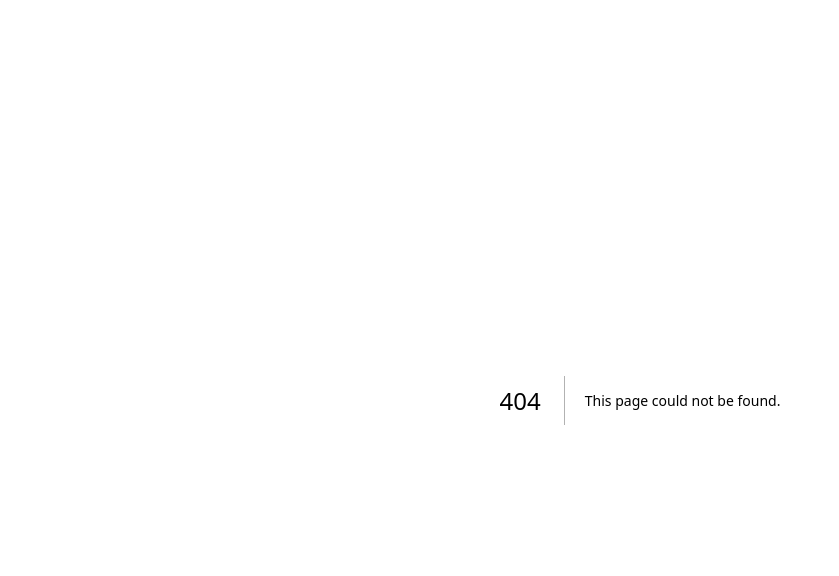
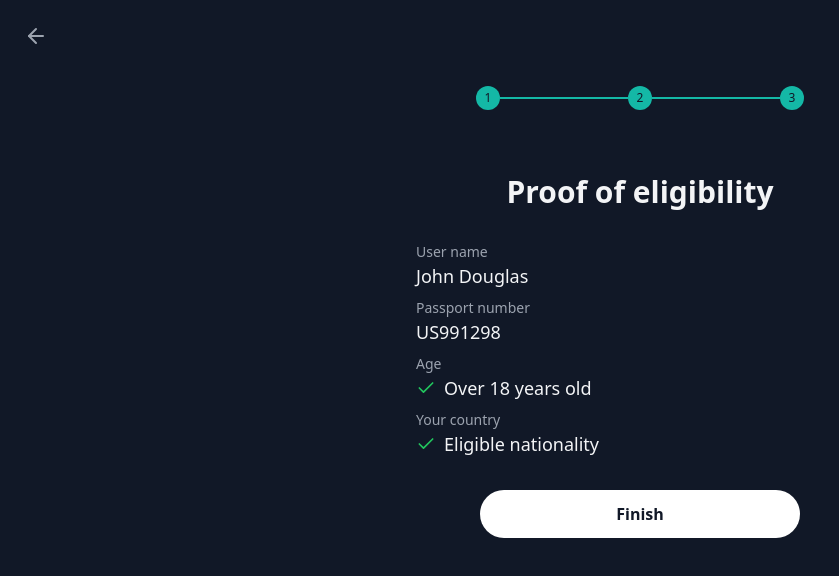
Before and after one commit to musmanfullstack/claimrewardsccd, a Next.js app: page /eligibility in a window 1280 px wide. Before the commit this address had no page. Shown: the top 576 px of the page, without its empty margins (0-839 px from the left). Built offline with nearby package versions, Linux system fonts and the light colour scheme.

Commit message:
pages added

```diff
--- a/package.json
+++ b/package.json
@@ -11,10 +11,9 @@
   "dependencies": {
     "lucide-react": "^0.453.0",
     "next": "14.2.15",
-<<<<<<< HEAD
+
     "qrcode": "^1.5.4",
-=======
->>>>>>> 88155a1891093daa19623edc86fcb03715388886
+
     "react": "^18",
     "react-dom": "^18"
   },
--- /dev/null
+++ b/src/app/eligibility/page.tsx
@@ -0,0 +1,11 @@
+import React from 'react'
+import Eligibility from '@/components/Eligibility'
+const page = () => {
+  return (
+    <div>
+        <Eligibility />
+    </div>
+  )
+}
+
+export default page
--- /dev/null
+++ b/src/components/Eligibility.tsx
@@ -0,0 +1,66 @@
+import { ArrowLeft, Check } from 'lucide-react'
+
+export default function ProofOfEligibility() {
+  const ProgressStep = ({ number, active }: { number: number; active: boolean }) => (
+    <div className="flex items-center">
+      <div className={`w-6 h-6 rounded-full flex items-center justify-center text-xs ${active ? 'bg-teal-500 text-gray-900' : 'bg-gray-700 text-gray-400'}`}>
+        {number}
+      </div>
+      {number < 3 && (
+        <div className={`h-[2px] w-12 sm:w-24 md:w-32 ${active ? 'bg-teal-500' : 'bg-gray-700'}`}></div>
+      )}
+    </div>
+  )
+
+  return (
+    <div className="min-h-screen bg-gray-900 text-gray-100 p-6 flex flex-col">
+      <header className="mb-8">
+        <button className="text-gray-400 hover:text-gray-200 transition-colors">
+          <ArrowLeft size={24} />
+        </button>
+      </header>
+
+      <main className="flex-grow flex flex-col items-center space-y-8 max-w-md mx-auto w-full">
+        <div className="flex justify-center w-full mb-8">
+          <ProgressStep number={1} active={true} />
+          <ProgressStep number={2} active={true} />
+          <ProgressStep number={3} active={true} />
+        </div>
+
+        <h1 className="text-3xl font-bold mb-8">Proof of eligibility</h1>
+
+        <div className="w-full space-y-2">
+          <div>
+            <p className="text-sm text-gray-400">User name</p>
+            <p className="text-lg">John Douglas</p>
+          </div>
+
+          <div>
+            <p className="text-sm text-gray-400">Passport number</p>
+            <p className="text-lg">US991298</p>
+          </div>
+
+          <div>
+            <p className="text-sm text-gray-400">Age</p>
+            <div className="flex items-center">
+              <Check size={20} className="text-green-500 mr-2" />
+              <p className="text-lg">Over 18 years old</p>
+            </div>
+          </div>
+
+          <div>
+            <p className="text-sm text-gray-400">Your country</p>
+            <div className="flex items-center">
+              <Check size={20} className="text-green-500 mr-2" />
+              <p className="text-lg">Eligible nationality</p>
+            </div>
+          </div>
+        </div>
+
+        <button className="bg-white text-gray-900 font-semibold py-3 px-6 rounded-full hover:bg-gray-200 transition-colors w-full max-w-xs mt-8">
+          Finish
+        </button>
+      </main>
+    </div>
+  )
+}
--- /dev/null
+++ b/src/components/Skeleton.tsx
@@ -0,0 +1,23 @@
+import React from 'react'
+
+export default function SkeletonLoading() {
+  return (
+    <div className="min-h-screen bg-gray-950 flex flex-col items-center justify-center p-4">
+      <p className="text-gray-400 mb-8">Fetching data, please wait</p>
+
+      <div className="bg-gray-900 rounded-lg p-6 w-full max-w-sm">
+        <div className="flex flex-col items-center">
+          <div className="w-24 h-24 bg-gray-800 rounded-lg mb-4"></div>
+          <div className="w-3/4 h-4 bg-gray-800 rounded mb-2"></div>
+          <div className="w-1/2 h-4 bg-gray-800 rounded mb-4"></div>
+        </div>
+
+        <div className="space-y-2">
+          <div className="w-full h-4 bg-gray-800 rounded"></div>
+          <div className="w-5/6 h-4 bg-gray-800 rounded"></div>
+          <div className="w-4/6 h-4 bg-gray-800 rounded"></div>
+        </div>
+      </div>
+    </div>
+  )
+}
```
